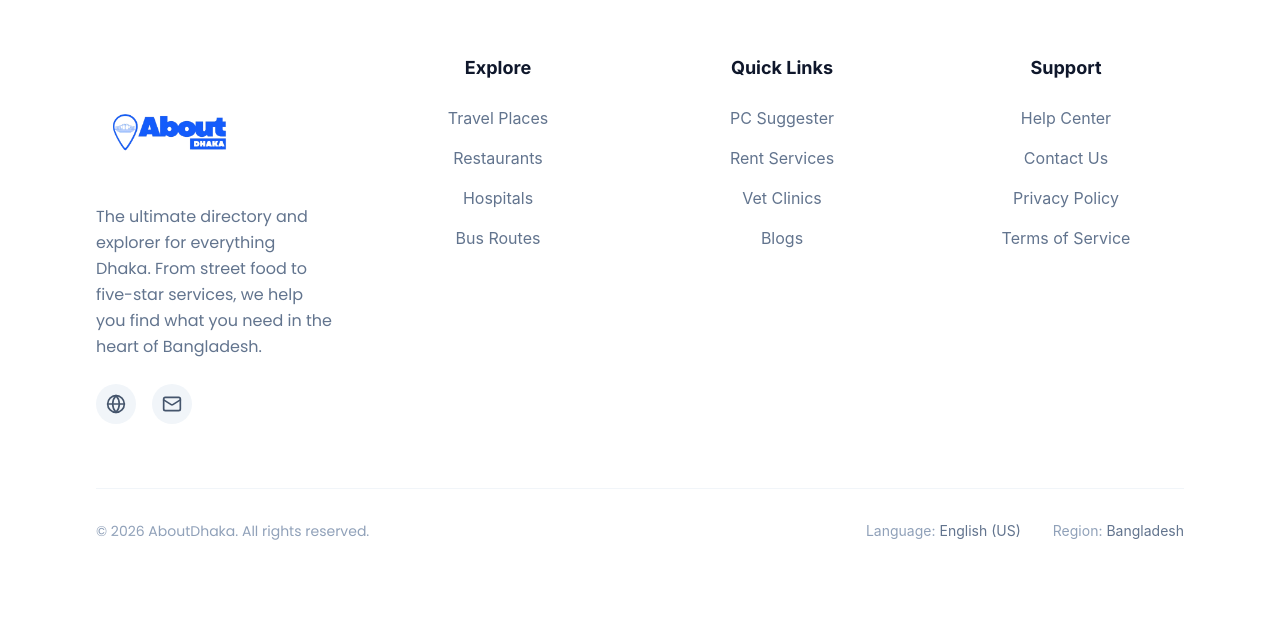
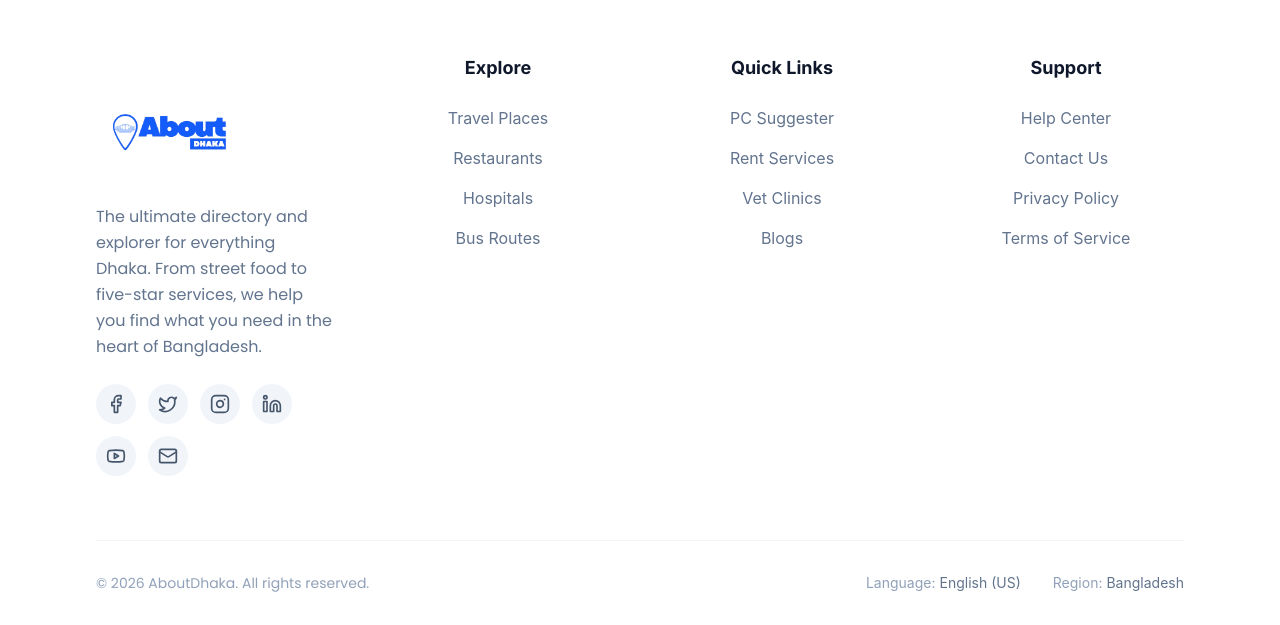
Before and after one commit to meheraj786/aboutdhaka-aggregator-website, a Next.js app: page /places/1 in a window 1280 px wide. Shown: the part 875-1500 px from the top of the page. Before the commit the page ends 1448 px from the top, so only its background shows below. Built offline with nearby package versions, Linux system fonts and the light colour scheme; no server answers; the database is empty.

Commit message:
seo minor update

```diff
--- a/app/layout.tsx
+++ b/app/layout.tsx
@@ -27,8 +27,12 @@ export const viewport: Viewport = {
 };
 
 export const metadata: Metadata = {
+	metadataBase: new URL("https://aboutdhaka.vercel.app"),
 	title: "About Dhaka - Ultimate Dhaka City Guide, Directory & Resources",
-	description: "Discover Dhaka City's top attractions, restaurants, hospitals, doctors, bus routes, and local travel guides. Your ultimate digital directory and companion to explore Dhaka.",
+	description: "Explore Dhaka City's best attractions, restaurants, hospitals, and bus routes. Your ultimate digital directory for Dhaka.",
+	alternates: {
+		canonical: "/",
+	},
 	icons: {
 		icon: "/favicon.ico",
 		apple: "/apple-touch-icon.png",
@@ -36,12 +40,12 @@ export const metadata: Metadata = {
 	manifest: "/site.webmanifest",
 	openGraph: {
 		title: "About Dhaka - Ultimate Dhaka City Guide, Directory & Resources",
-		description: "Discover Dhaka City's top attractions, restaurants, hospitals, doctors, bus routes, and local travel guides. Your ultimate digital directory and companion to explore Dhaka.",
+		description: "Explore Dhaka City's best attractions, restaurants, hospitals, and bus routes. Your ultimate digital directory for Dhaka.",
 		url: "https://aboutdhaka.vercel.app/",
 		siteName: "About Dhaka",
 		images: [
 			{
-				url: "https://aboutdhaka.vercel.app/og.png",
+				url: "/og.png",
 				width: 800,
 				height: 600,
 			},
@@ -52,8 +56,8 @@ export const metadata: Metadata = {
 	twitter: {
 		card: "summary_large_image",
 		title: "About Dhaka - Ultimate Dhaka City Guide, Directory & Resources",
-		description: "Discover Dhaka City's top attractions, restaurants, hospitals, doctors, bus routes, and local travel guides. Your ultimate digital directory and companion to explore Dhaka.",
-		images: ["https://aboutdhaka.vercel.app/og.png"],
+		description: "Explore Dhaka City's best attractions, restaurants, hospitals, and bus routes. Your ultimate digital directory for Dhaka.",
+		images: ["/og.png"],
 	},
 };
 
--- a/components/appComponents/Footer.tsx
+++ b/components/appComponents/Footer.tsx
@@ -1,4 +1,4 @@
-import { Globe, Mail } from "lucide-react";
+import { Facebook, Globe, Instagram, Linkedin, Mail, Twitter, Youtube } from "lucide-react";
 import Link from "next/link";
 import Logo from "./Logo";
 
@@ -18,21 +18,67 @@ const Footer = () => {
 						street food to five-star services, we help you find what you need in
 						the heart of Bangladesh.
 					</p>
-					<div className="flex  gap-4">
+					<div className="flex flex-wrap gap-3">
 						<Link
-							href="/"
-							aria-label="About Dhaka Website"
-							title="About Dhaka Website"
-							className="w-10 h-10 rounded-full bg-slate-100 flex items-center justify-center text-slate-600 hover:bg-slate-200 transition-colors"
+							href="https://facebook.com/aboutdhaka"
+							target="_blank"
+							rel="noopener noreferrer"
+							aria-label="Follow us on Facebook"
+							title="Facebook"
+							className="w-10 h-10 rounded-full bg-slate-100 flex items-center justify-center text-slate-600 hover:bg-blue-600 hover:text-white transition-all"
 						>
-							<Globe className="w-5 h-5" />
-							<span className="sr-only">About Dhaka Website</span>
+							<Facebook className="w-5 h-5" />
+							<span className="sr-only">Facebook</span>
+						</Link>
+						<Link
+							href="https://twitter.com/aboutdhaka"
+							target="_blank"
+							rel="noopener noreferrer"
+							aria-label="Follow us on X (Twitter)"
+							title="X (Twitter)"
+							className="w-10 h-10 rounded-full bg-slate-100 flex items-center justify-center text-slate-600 hover:bg-slate-900 hover:text-white transition-all"
+						>
+							<Twitter className="w-5 h-5" />
+							<span className="sr-only">X (Twitter)</span>
+						</Link>
+						<Link
+							href="https://instagram.com/aboutdhaka"
+							target="_blank"
+							rel="noopener noreferrer"
+							aria-label="Follow us on Instagram"
+							title="Instagram"
+							className="w-10 h-10 rounded-full bg-slate-100 flex items-center justify-center text-slate-600 hover:bg-rose-600 hover:text-white transition-all"
+						>
+							<Instagram className="w-5 h-5" />
+							<span className="sr-only">Instagram</span>
+						</Link>
+						<Link
+							href="https://linkedin.com/company/aboutdhaka"
+							target="_blank"
+							rel="noopener noreferrer"
+							aria-label="Follow us on LinkedIn"
+							title="LinkedIn"
+							className="w-10 h-10 rounded-full bg-slate-100 flex items-center justify-center text-slate-600 hover:bg-blue-700 hover:text-white transition-all"
+						>
+							<Linkedin className="w-5 h-5" />
+							<span className="sr-only">LinkedIn</span>
+						</Link>
+						<Link
+							href="https://youtube.com/@aboutdhaka"
+							target="_blank"
+							rel="noopener noreferrer"
+							aria-label="Subscribe to our YouTube channel"
+							title="YouTube"
+							className="w-10 h-10 rounded-full bg-slate-100 flex items-center justify-center text-slate-600 hover:bg-red-600 hover:text-white transition-all"
+						>
+							<Youtube className="w-5 h-5" />
+							<span className="sr-only">YouTube</span>
 						</Link>
 						<Link
 							href="mailto:contact@aboutdhaka.com"
 							aria-label="Email Us"
 							title="Email Us"
-							className="w-10 h-10 rounded-full bg-slate-100 flex items-center justify-center text-slate-600 hover:bg-slate-200 transition-colors"
+							className="w-10 h-10 rounded-full bg-slate-100 flex items-center justify-center text-slate-600 hover:bg-emerald-600 hover:text-white transition-all"
 						>
 							<Mail className="w-5 h-5" />
 							<span className="sr-only">Email Us</span>
--- a/metadata.json
+++ b/metadata.json
@@ -1,6 +1,6 @@
 {
 	"title": "About Dhaka - Ultimate Dhaka City Guide, Directory & Resources",
-	"description": "Discover Dhaka City's top attractions, restaurants, hospitals, doctors, bus routes, and local travel guides. Your ultimate digital directory and companion to explore Dhaka.",
+	"description": "Explore Dhaka City's best attractions, restaurants, hospitals, and bus routes. Your ultimate digital directory for Dhaka.",
 	"keywords": "dhaka, dhaka city guide, travel dhaka, dhaka directory, dhaka hospitals, dhaka restaurants, dhaka bus routes",
 	"author": "Meheraj Hosen",
 	"image": "https://aboutdhaka.vercel.app/logo.png",
```
